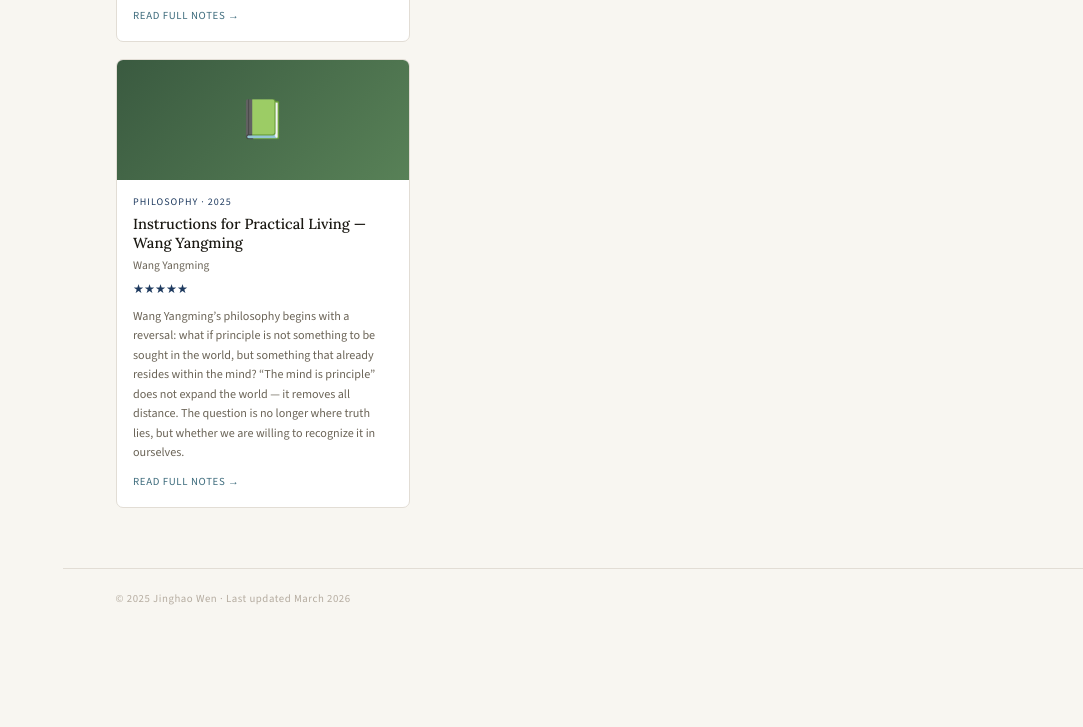
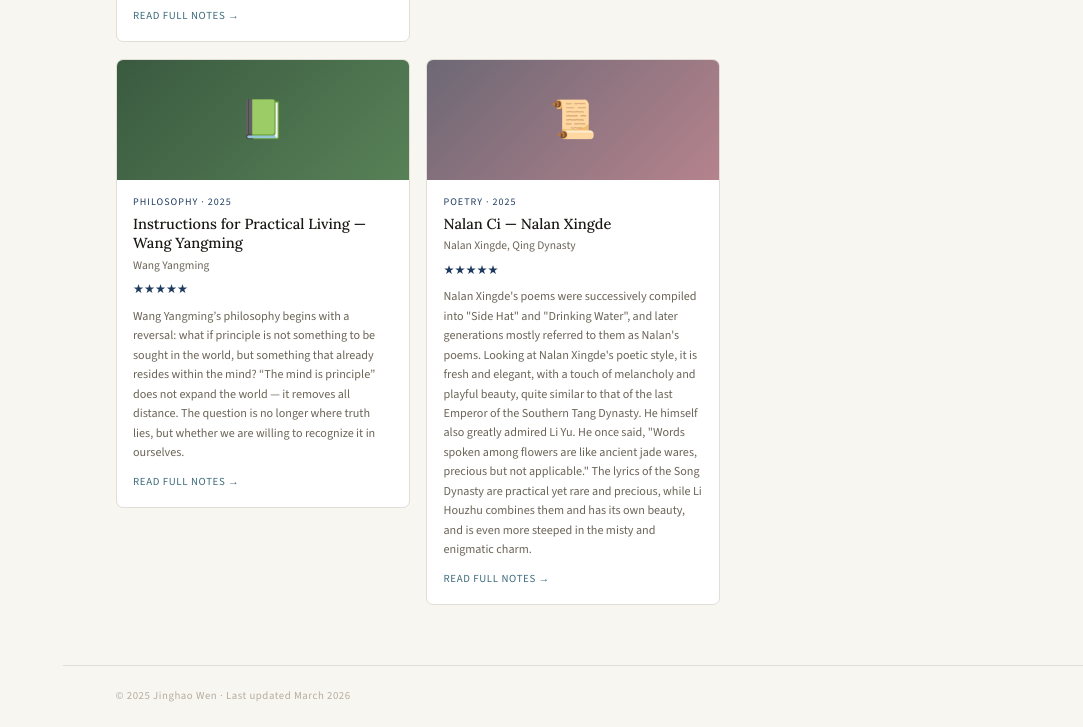
Before and after one commit to jinghaowen27/jinghaowen27.github.io, an Astro site: page /reading in a window 1280 px wide. Shown: the part 1197-1924 px from the top of the page, without its empty margins (197-1280 px from the left). Before the commit the page ends 1827 px from the top, so only its background shows below. Built offline with nearby package versions, Linux system fonts and the light colour scheme; Astro itself is replaced by a stand-in of ours.

Commit message:
Update reading.astro

```diff
--- a/src/pages/reading.astro
+++ b/src/pages/reading.astro
@@ -115,6 +115,38 @@ import BaseLayout from "../layouts/BaseLayout.astro";
   </div>
 </div>
 
+  <div class="book-item" onclick="openModal('book-nalan')">
+  <div class="book-cover" style="background:linear-gradient(135deg,#6d6875,#b5838d);">
+    <span style="font-size:2.5rem;">📜</span>
+  </div>
+  <div class="book-body">
+    <div class="bk-meta en">Poetry · 2025</div>
+    <div class="bk-meta zh" style="display:none">诗词 · 2025</div>
+
+    <div class="bk-title en">Nalan Ci — Nalan Xingde</div>
+    <div class="bk-title zh" style="display:none">《纳兰词》— 纳兰性德</div>
+
+    <div class="bk-author en">Nalan Xingde, Qing Dynasty</div>
+    <div class="bk-author zh" style="display:none">纳兰性德，清代</div>
+
+    <div class="bk-rating">★★★★★</div>
+
+    <p class="bk-notes en">
+      Nalan Xingde's poems were successively compiled into "Side Hat" and "Drinking Water", and later generations mostly referred to them as Nalan's poems. Looking at Nalan Xingde's poetic style, it is fresh and elegant, with a touch of melancholy and playful beauty, quite similar to that of the last Emperor of the Southern Tang Dynasty. He himself also greatly admired Li Yu. He once said, "Words spoken among flowers are like ancient jade wares, precious but not applicable." The lyrics of the Song Dynasty are practical yet rare and precious, while Li Houzhu combines them and has its own beauty, and is even more steeped in the misty and enigmatic charm.
+    </p>
+
+    <p class="bk-notes zh" style="display:none">
+      纳兰性德词作先后结集为《侧帽》、《饮水》，后人多称纳兰词。纵观纳兰性德词风，清新隽秀、哀感顽艳，颇近南唐后主。而他本人也十分欣赏李煜，他曾说：花间之词如古玉器，贵重而不适用；宋词适用而少贵重，李后主兼而有其美，更饶烟水迷离之致。
+    </p>
+
+    <div class="bk-more en">Read full notes →</div>
+    <div class="bk-more zh" style="display:none">查看完整笔记 →</div>
+  </div>
+</div>
+
+
+
+
 
   </div>
 </section>
```
